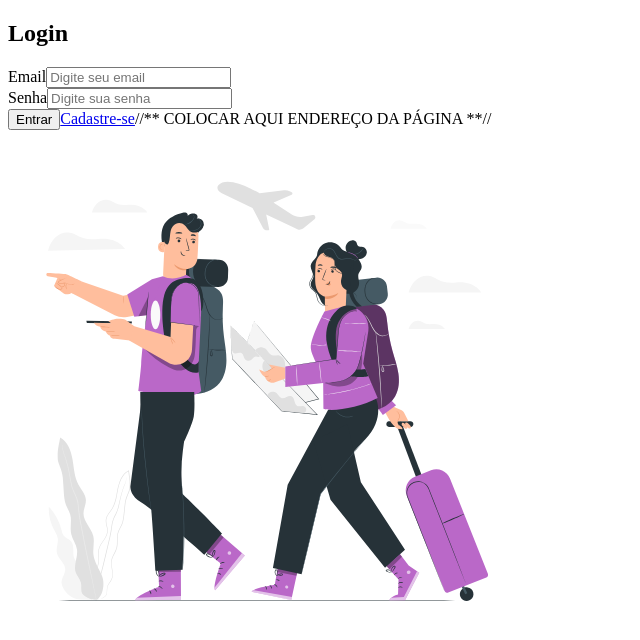
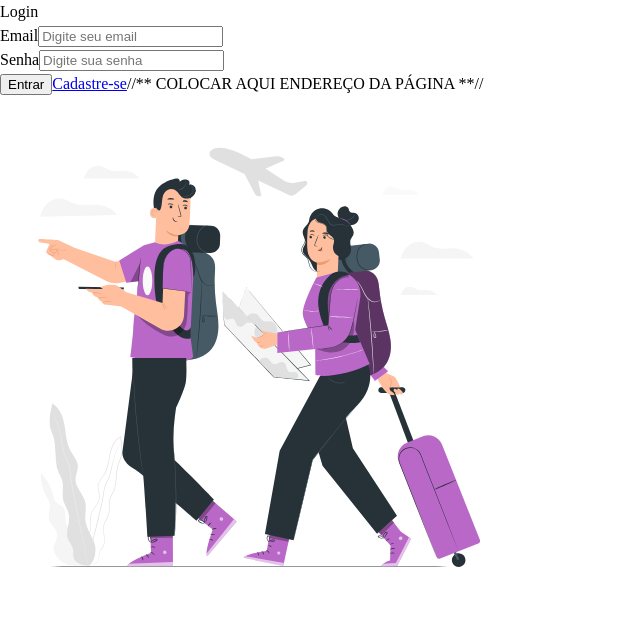
Before and after one commit to TravelPlanner-Front-End/Aline-Douglas-Isaias-Vitor, a React (Vite) app: page / in a window 1280 px wide. Shown: the top 640 px of the page, without its empty margins (0-640 px from the left). Built offline with nearby package versions, Linux system fonts and the light colour scheme.

Commit message:
feat: adiciona reset e o root de cores

```diff
--- a/index.html
+++ b/index.html
@@ -1,13 +1,19 @@
 <!DOCTYPE html>
-<html lang="en">
+<html lang="pt-BR">
+
 <head>
   <meta charset="UTF-8" />
   <link rel="icon" type="image/svg+xml" href="/vite.svg" />
   <meta name="viewport" content="width=device-width, initial-scale=1.0" />
-    <title>Vite + React + TS</title>
+  <link rel="preconnect" href="https://fonts.googleapis.com">
+  <link rel="preconnect" href="https://fonts.gstatic.com" crossorigin>
+  <link href="https://fonts.googleapis.com/css2?family=Inter:wght@400;500;700&display=swap" rel="stylesheet">
+  <title>Travel planer</title>
 </head>
+
 <body>
   <div id="root"></div>
   <script type="module" src="/src/main.tsx"></script>
 </body>
+
 </html>
--- a/src/App.tsx
+++ b/src/App.tsx
@@ -1,3 +1,4 @@
+import { ResetCSS } from "./styles/ResetCSS";
 import { Toaster } from "react-hot-toast";
 import { UserProvider } from "./providers/UserContext";
 import RoutesMain from "./routes/routes";
@@ -5,6 +6,7 @@ import RoutesMain from "./routes/routes";
 const App = () => {
   return (
     <>
+      <ResetCSS />
       <UserProvider>
         <RoutesMain />
       </UserProvider>
--- a/src/fragments/Input/index.tsx
+++ b/src/fragments/Input/index.tsx
@@ -1,5 +1,5 @@
 import { ForwardedRef, InputHTMLAttributes, forwardRef } from "react";
-import { StyledFieldset } from "./style";
+import { StyledInputContainer } from "./style";
 import { FieldError } from "react-hook-form";
 
 interface IInputProps extends InputHTMLAttributes<HTMLInputElement> {
@@ -11,11 +11,11 @@ interface IInputProps extends InputHTMLAttributes<HTMLInputElement> {
 
 const Input = forwardRef(({ type, label, id, error, ...rest }: IInputProps, ref: ForwardedRef<HTMLInputElement>) => {
   return (
-    <div>
+    <StyledInputContainer>
       {label ? <label>{label}</label> : null}
       <input type={type} ref={ref} id={id} {...rest} />
       {error ? <span>{error.message}</span> : null}
-    </div>
+    </StyledInputContainer>
   );
 });
 
--- a/src/fragments/Input/style.ts
+++ b/src/fragments/Input/style.ts
@@ -1,6 +1,7 @@
 import styled from "styled-components";
 
-export const StyledFieldset = styled.fieldset`
-
-
+export const StyledInputContainer = styled.div `
+  /* border: solid 1px red;
+  display: flex;
+  flex-direction: column; */
 `
--- a/src/pages/NotFound/index.tsx
+++ b/src/pages/NotFound/index.tsx
@@ -1,8 +1,13 @@
-// export const NotFound = () => {
+import astronaut from "../../assets/Group 197.svg"
+import astronautAndCat from "../../assets/Group 198.svg"
 
-//     return (
-//         <>
 
-//         </>
-//     )
-// }
+export const NotFound = () => {
+
+  return (
+    <>
+      <h1>404</h1>
+      <img src={astronaut} alt="Astronauta" />
+    </>
+  )
+}
--- a/src/routes/routes.tsx
+++ b/src/routes/routes.tsx
@@ -2,6 +2,7 @@ import { Route, Routes } from "react-router-dom";
 import { LoginPage } from "../pages/Login";
 import { RegisterPage } from "../pages/Register";
 import { HomePage } from "../pages/Home";
+import { NotFound } from "../pages/NotFound";
 
 const RoutesMain = () => {
   return (
@@ -9,6 +10,8 @@ const RoutesMain = () => {
       <Route path="/" element={<LoginPage />} />
       <Route path="/register" element={<RegisterPage />}  />
       <Route path="/home" element={<HomePage />}  />
+      <Route path="*" element={<NotFound />}>
+      </Route>
     </Routes>
   );
 };
--- a/src/styles/GlobalStyles.ts
+++ b/src/styles/GlobalStyles.ts
@@ -1,54 +1,20 @@
 import { createGlobalStyle } from "styled-components";
 
-export const GlobalStyle = createGlobalStyle`
-
-/* http://meyerweb.com/eric/tools/css/reset/
-   v2.0 | 20110126
-   License: none (public domain)
-*/
-
-html, body, div, span, applet, object, iframe,
-h1, h2, h3, h4, h5, h6, p, blockquote, pre,
-a, abbr, acronym, address, big, cite, code,
-del, dfn, em, img, ins, kbd, q, s, samp,
-small, strike, strong, sub, sup, tt, var,
-b, u, i, center,
-dl, dt, dd, ol, ul, li,
-fieldset, form, label, legend,
-table, caption, tbody, tfoot, thead, tr, th, td,
-article, aside, canvas, details, embed,
-figure, figcaption, footer, header, hgroup,
-menu, nav, output, ruby, section, summary,
-time, mark, audio, video {
-	margin: 0;
-	padding: 0;
-	border: 0;
-	font-size: 100%;
-	font: inherit;
-	vertical-align: baseline;
-}
-/* HTML5 display-role reset for older browsers */
-article, aside, details, figcaption, figure,
-footer, header, hgroup, menu, nav, section {
-	display: block;
-}
-body {
-	line-height: 1;
-}
-ol, ul {
-	list-style: none;
-}
-blockquote, q {
-	quotes: none;
-}
-blockquote:before, blockquote:after,
-q:before, q:after {
-	content: '';
-	content: none;
-}
-table {
-	border-collapse: collapse;
-	border-spacing: 0;
-}
+export const GlobalStyles = createGlobalStyle`
+  :root{
+    --color-primary: #D182DE;
+    --color-primary-Disable: #AB7CA9;
+    --grey-0: #565555;
+    --grey-1: #A3A3A3;
+    --grey-2: #868E96;
+    --grey-3: #F8F9FA;
+    --Success: #80FF9C;
+    --Negative: #FF4794;
+    --font-default: "Inter", sans-serif;
+    --shadow: 0px 4px 40px -10px #00000040;
+    --radius-default: 6.25rem;
+    --radius-form1: 0.25rem;
+    --radius-form2: 0.625rem;
+  }
 
 `
--- /dev/null
+++ b/src/styles/ResetCSS.ts
@@ -0,0 +1,55 @@
+/* http://meyerweb.com/eric/tools/css/reset/
+   v2.0 | 20110126
+   License: none (public domain)
+*/
+
+import { createGlobalStyle } from "styled-components";
+
+export const ResetCSS = createGlobalStyle`
+
+	html, body, div, span, applet, object, iframe,
+	h1, h2, h3, h4, h5, h6, p, blockquote, pre,
+	a, abbr, acronym, address, big, cite, code,
+	del, dfn, em, img, ins, kbd, q, s, samp,
+	small, strike, strong, sub, sup, tt, var,
+	b, u, i, center,
+	dl, dt, dd, ol, ul, li,
+	fieldset, form, label, legend,
+	table, caption, tbody, tfoot, thead, tr, th, td,
+	article, aside, canvas, details, embed,
+	figure, figcaption, footer, header, hgroup,
+	menu, nav, output, ruby, section, summary,
+	time, mark, audio, video {
+		margin: 0;
+		padding: 0;
+		border: 0;
+		font-size: 100%;
+		font: inherit;
+		vertical-align: baseline;
+		line-height: 150%;
+		box-sizing: border-box;
+		list-style: none;
+	}
+
+	/* HTML5 display-role reset for older browsers */
+	article, aside, details, figcaption, figure,
+	footer, header, hgroup, menu, nav, section {
+		display: block;
+	}
+
+	blockquote, q {
+		quotes: none;
+	}
+
+	blockquote:before, blockquote:after,
+	q:before, q:after {
+		content: '';
+		content: none;
+	}
+
+	table {
+		border-collapse: collapse;
+		border-spacing: 0;
+	}
+
+`
```
Also changed, not shown: src/assets/Group 197.svg (added), src/assets/Group 198.svg (added), src/components/Form/LoginForm/index.tsx (line endings or trailing spaces). Lines whose indentation alone changed are shown as unchanged.
